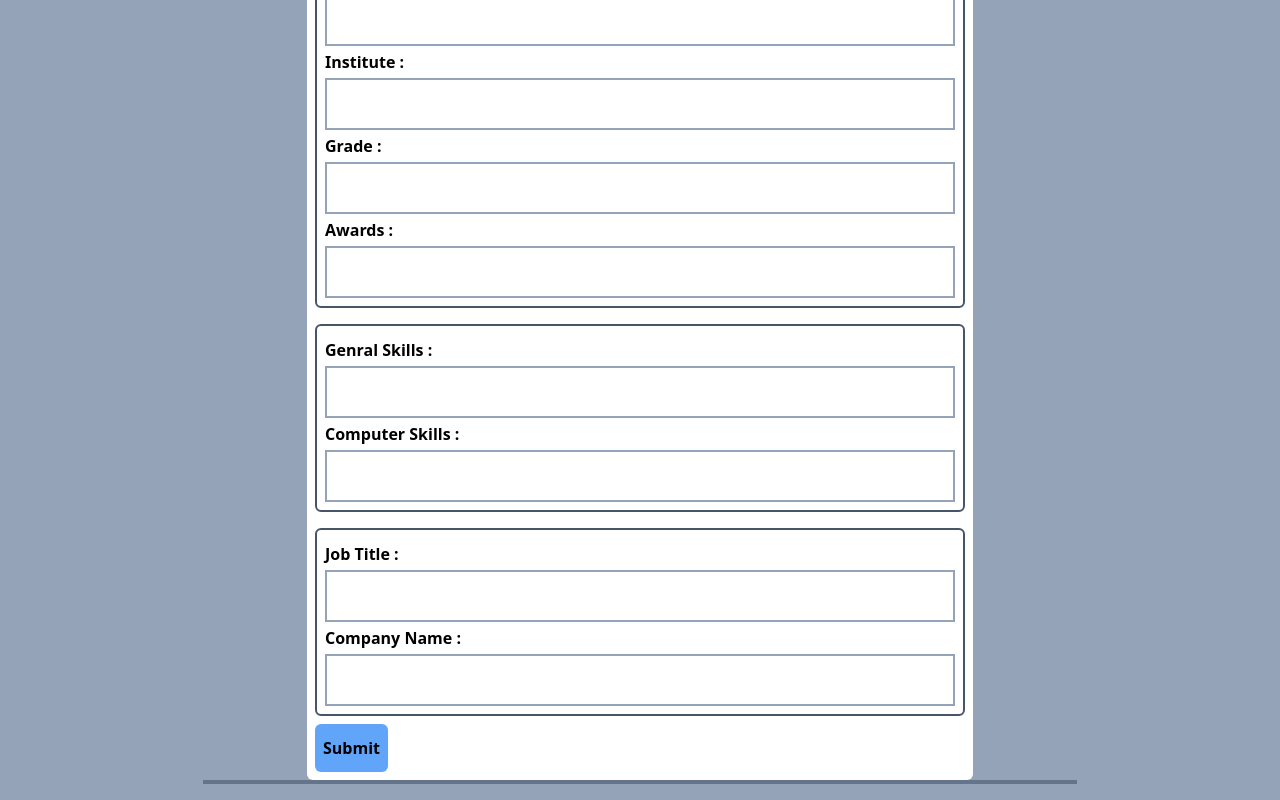
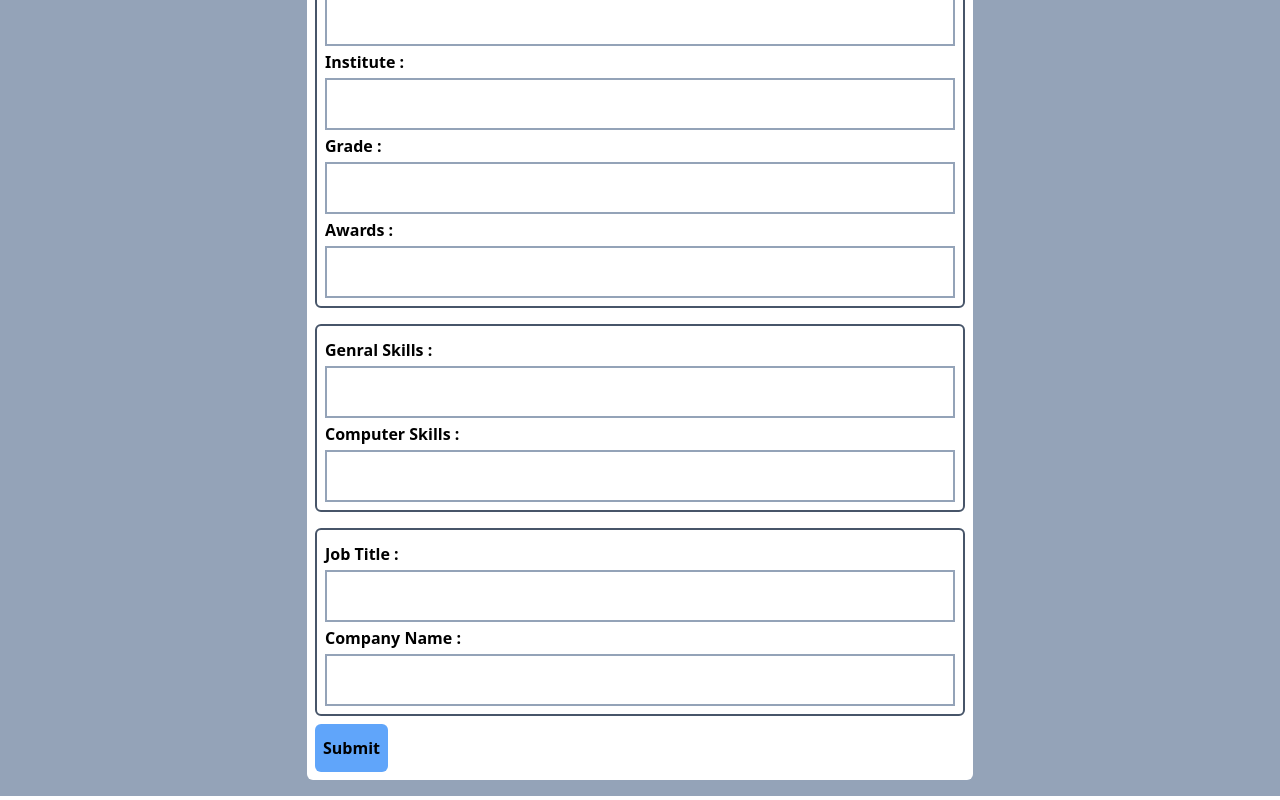
Before and after one commit to zainshah0347/resume_builder, a Next.js app: page / in a window 1280 px wide. Shown: the part 788-1588 px from the top of the page. Built offline with nearby package versions, Linux system fonts and the light colour scheme.

Commit message:
changes...

```diff
--- a/src/app/form.tsx
+++ b/src/app/form.tsx
@@ -196,7 +196,7 @@ export default function Form() {
             </div>
 
 
-            <div className="border-2 border-slate-500 w-[70%] mx-auto bg-white flex justify-center">
+            <div className=" border-slate-500 w-[70%] mx-auto bg-white flex justify-center">
                 {showResume && <button onClick={() => setShowResume(false)} className='pr-4 pl-4 pt-2 pb-2 mt-1 mb-1 bg-blue-400 font-bold rounded-md' >Edit</button>}
             </div>
         </div>
```
